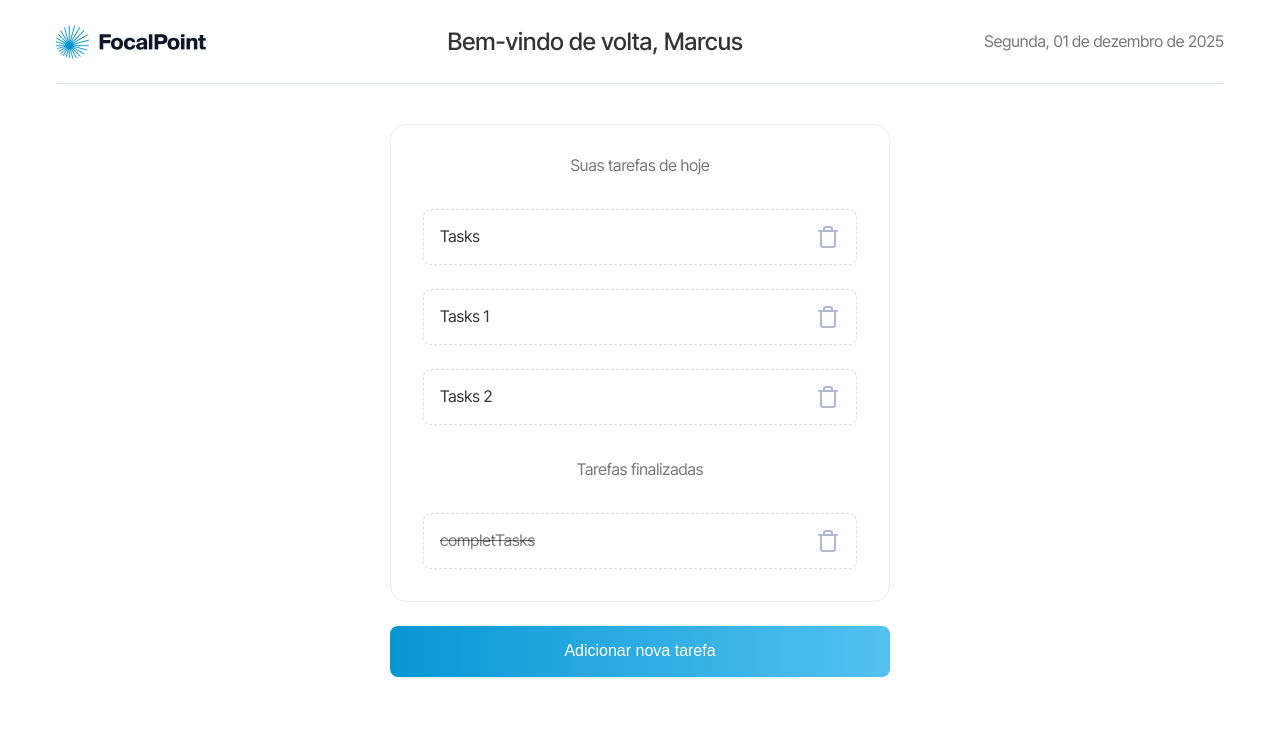
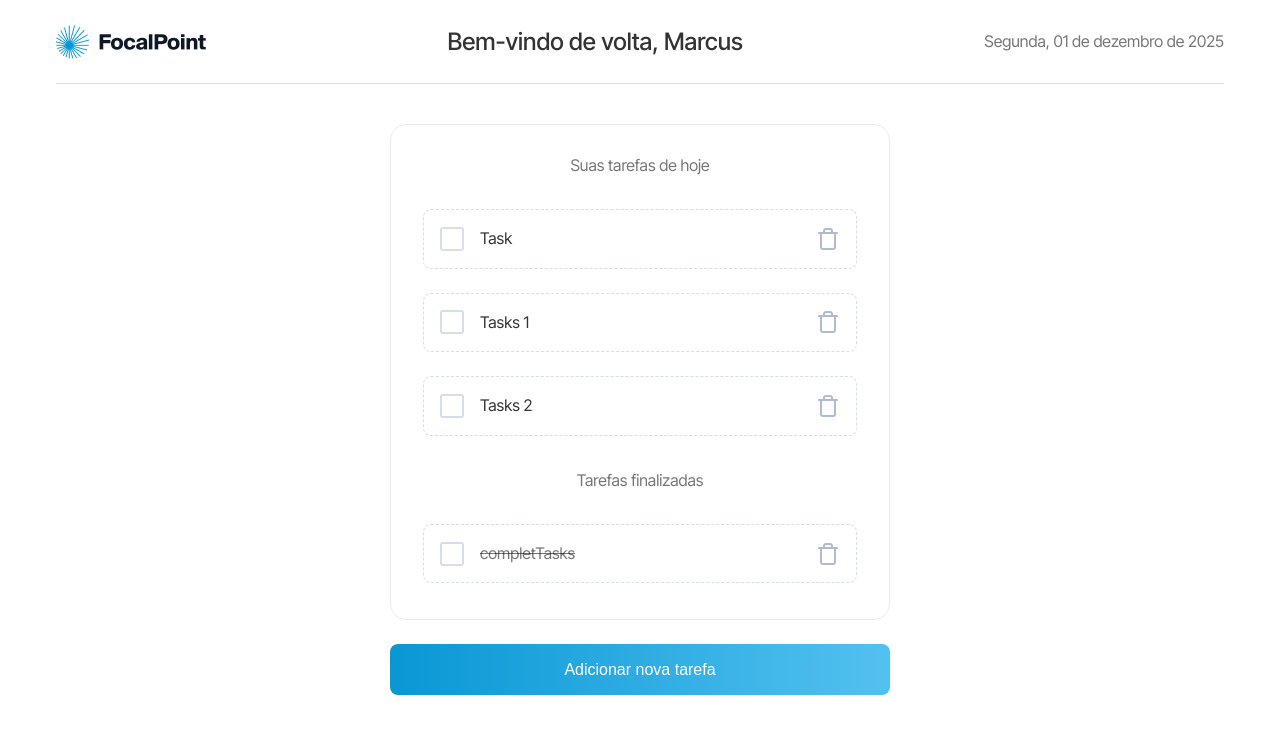
Before and after one commit to breno-aredes/focal-point, a Next.js app: page / in a window 1280 px wide. Shown: the top 734 px of the page. Built offline with nearby package versions, Linux system fonts and the light colour scheme.

Commit message:
feat: created checkbox component

```diff
--- a/src/app/layout.tsx
+++ b/src/app/layout.tsx
@@ -13,7 +13,7 @@ export default function RootLayout({
   children: React.ReactNode;
 }>) {
   return (
-    <html>
+    <html lang="en">
       <body>{children}</body>
     </html>
   );
--- /dev/null
+++ b/src/components/checkbox/index.tsx
@@ -0,0 +1,12 @@
+import "@/styles/components/checkbox.scss";
+
+const Checkbox = () => {
+  return (
+    <label className="custom-checkbox">
+      <input type="checkbox" />
+      <span className="checkmark"></span>
+    </label>
+  );
+};
+
+export default Checkbox;
--- a/src/components/main/index.tsx
+++ b/src/components/main/index.tsx
@@ -2,6 +2,7 @@ import { LuTrash } from "react-icons/lu";
 
 import "@/styles/components/main.scss";
 import Button from "../button";
+import Checkbox from "../checkbox";
 
 export default function Main() {
   return (
@@ -11,20 +12,31 @@ export default function Main() {
 
         <ul className="tasks">
           <li>
-            <p>Tasks</p>
+            <p>
+              <Checkbox /> Task
+            </p>
             <LuTrash />
           </li>
           <li>
-            <p>Tasks 1</p> <LuTrash />
+            <p>
+              <Checkbox /> Tasks 1
+            </p>
+            <LuTrash />
           </li>
           <li>
-            <p>Tasks 2</p> <LuTrash />
+            <p>
+              <Checkbox /> Tasks 2
+            </p>
+            <LuTrash />
           </li>
         </ul>
         <h1>Tarefas finalizadas</h1>
         <ul className="completTasks">
           <li>
-            <p>completTasks</p> <LuTrash />
+            <p>
+              <Checkbox /> completTasks
+            </p>
+            <LuTrash />
           </li>
         </ul>
       </main>
--- /dev/null
+++ b/src/styles/components/checkbox.scss
@@ -0,0 +1,34 @@
+.custom-checkbox input[type="checkbox"] {
+  display: none;
+}
+
+.custom-checkbox {
+  display: inline-flex;
+  align-items: center;
+  position: relative;
+  cursor: pointer;
+}
+
+.custom-checkbox .checkmark {
+  width: 24px;
+  height: 24px;
+  border: 2px solid #d7dde9;
+  background-color: #fff;
+  border-radius: 3px;
+  transition: background-color 0.2s, border-color 0.2s;
+}
+
+.custom-checkbox input[type="checkbox"]:checked + .checkmark {
+  background-color: #a0dcf6;
+  border-color: #0796d3;
+}
+
+.custom-checkbox input[type="checkbox"]:checked + .checkmark::after {
+  content: "✔";
+  position: absolute;
+  top: 50%;
+  left: 50%;
+  font-size: 12px;
+  color: #0796d3;
+  transform: translate(-50%, -50%);
+}
--- a/src/styles/components/main.scss
+++ b/src/styles/components/main.scss
@@ -6,8 +6,9 @@
   align-items: center;
   main {
     min-width: 500px;
+    max-width: 500px;
     border: 1px solid #eaecf0;
-    padding: 32px 32px 16px 32px;
+    padding: 32px 32px 20px 32px;
     border-radius: 16px;
     display: flex;
     flex-direction: column;
@@ -27,9 +28,9 @@
     gap: 24px;
   }
   li {
-    padding: 16px;
+    padding: 0px 16px;
     border: 1px dashed #d7dde9;
-    height: 56px;
+    min-height: 56px;
     display: flex;
     align-items: center;
     justify-content: space-between;
@@ -44,6 +45,10 @@
   p {
     font-size: 16px;
     font-weight: 400;
+    display: flex;
+    align-items: center;
+    gap: 16px;
+    width: 90%;
   }
 
   svg {
@@ -55,6 +60,9 @@
     main {
       min-width: 100%;
     }
+    p {
+      width: 85%;
+    }
   }
 }
 
```
